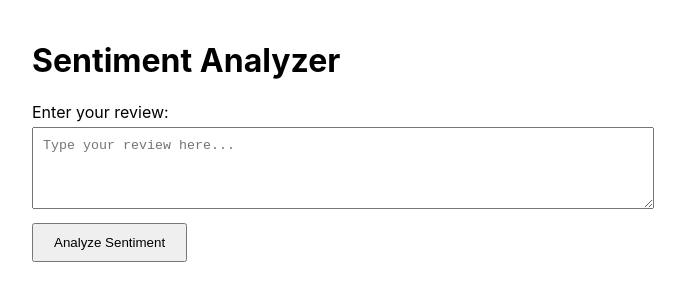
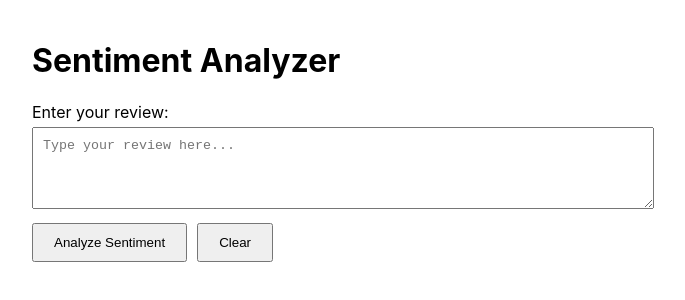
Before and after one commit to HarshwardhanJain/Toy-Products-Sentiment-Analysis, a React (Create React App) app in the folder frontend/: page / in a window 1280 px wide. Shown: the top 300 px of the page, without its empty margins (308-993 px from the left). Built offline with nearby package versions, Linux system fonts and the light colour scheme.

Commit message:
Optimized sentiment analysis backend (global model init, CORS handling) and enhanced frontend UX (validation, spinner, clear/reset features)

```diff
--- a/frontend/src/App.js
+++ b/frontend/src/App.js
@@ -1,18 +1,22 @@
-import React, { useState } from 'react';
+import React, { useState, useEffect } from 'react';
 
 function App() {
-  // State to hold the user review, the prediction result, and potential error messages.
   const [review, setReview] = useState('');
   const [result, setResult] = useState(null);
   const [error, setError] = useState(null);
   const [loading, setLoading] = useState(false);
 
-  // Function to handle form submission.
   const handleSubmit = async (e) => {
     e.preventDefault();
     setError(null);
     setResult(null);
     setLoading(true);
+
+    if (!review.trim()) {
+      setError("Please enter a review before submitting.");
+      setLoading(false);
+      return;
+    }
 
     try {
       const response = await fetch("http://127.0.0.1:8000/api/predict/sentiment/", {
@@ -21,7 +25,6 @@ function App() {
         body: JSON.stringify({ review })
       });
       if (!response.ok) {
-        // If there is any error, throw an error to be caught in catch block.
         throw new Error('Server error: ' + response.statusText);
       }
       const data = await response.json();
@@ -31,6 +34,16 @@ function App() {
     } finally {
       setLoading(false);
     }
+  };
+
+  useEffect(() => {
+    if (result) setError(null);
+  }, [result]);
+
+  const handleClear = () => {
+    setReview('');
+    setResult(null);
+    setError(null);
   };
 
   return (
@@ -43,14 +56,24 @@ function App() {
             id="review"
             value={review}
             onChange={(e) => setReview(e.target.value)}
+            onKeyPress={(e) => {
+              if (e.key === 'Enter' && !e.shiftKey) {
+                handleSubmit(e);
+              }
+            }}
             rows="4"
             style={{ width: '100%', padding: '10px' }}
             placeholder="Type your review here..."
           />
         </div>
-        <button type="submit" style={{ padding: '10px 20px' }} disabled={loading}>
-          {loading ? 'Analyzing...' : 'Analyze Sentiment'}
-        </button>
+        <div style={{ marginBottom: '10px' }}>
+          <button type="submit" style={{ padding: '10px 20px', marginRight: '10px' }} disabled={loading}>
+            {loading ? '🔄 Analyzing...' : 'Analyze Sentiment'}
+          </button>
+          <button type="button" onClick={handleClear} style={{ padding: '10px 20px' }} disabled={loading}>
+            Clear
+          </button>
+        </div>
       </form>
 
       {error && (
@@ -61,6 +84,7 @@ function App() {
 
       {result && (
         <div style={{ marginTop: '20px' }}>
+          <p style={{ color: 'green' }}>✅ Sentiment analysis successful!</p>
           <h2>Prediction Result:</h2>
           <p>
             <strong>Sentiment:</strong> {result.label}
```
Also changed, not shown: 2 other files (tests, documents, lock files or other folders).
